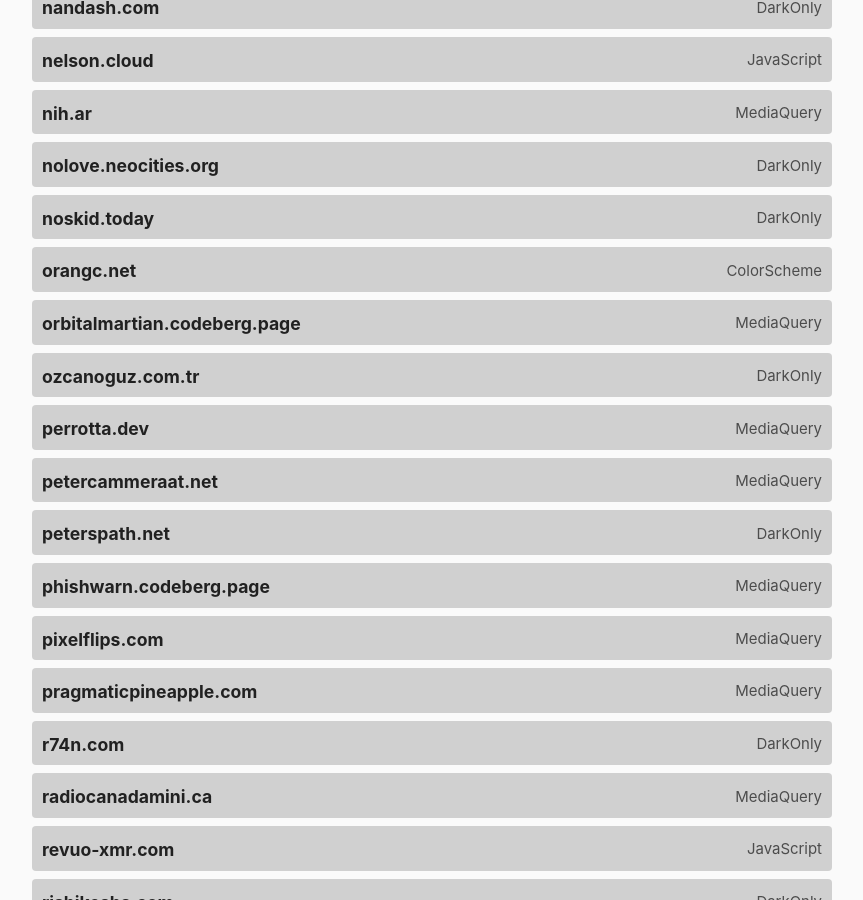
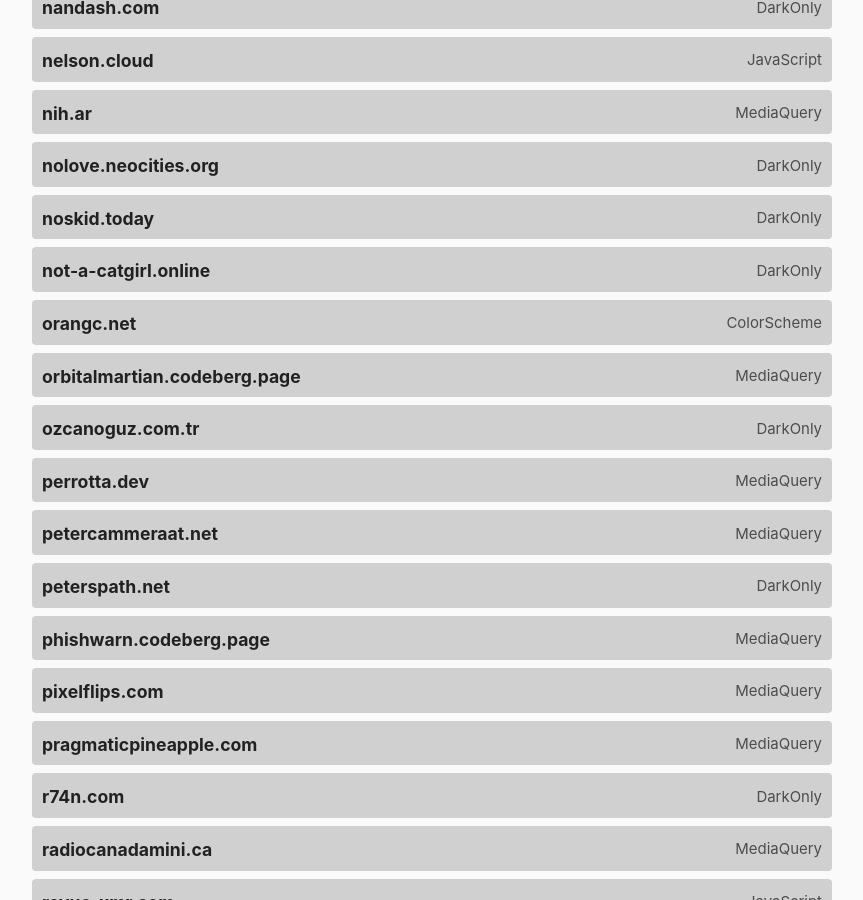
Before and after one commit to garritfra/darktheme.club, a Jekyll site: the page built from index.md, in a window 1280 px wide and 900 px high, scrolled down 6634 px. Shown: the whole window, without its empty margins (208-1071 px from the left). Built offline with Jekyll 4.4.1, drawn with Linux system fonts in a browser that asks for light colours.

Commit message:
Add not-a-catgirl.online

```diff
--- a/_data/sites.yml
+++ b/_data/sites.yml
@@ -862,3 +862,8 @@
   url: https://zwbetz.com/
   method: javascript
   last_checked: 2024-02-27
+
+- domain: not-a-catgirl.online
+  url: https://not-a-catgirl.online/
+  method: darkonly
+  last_checked: 2026-03-14
```
